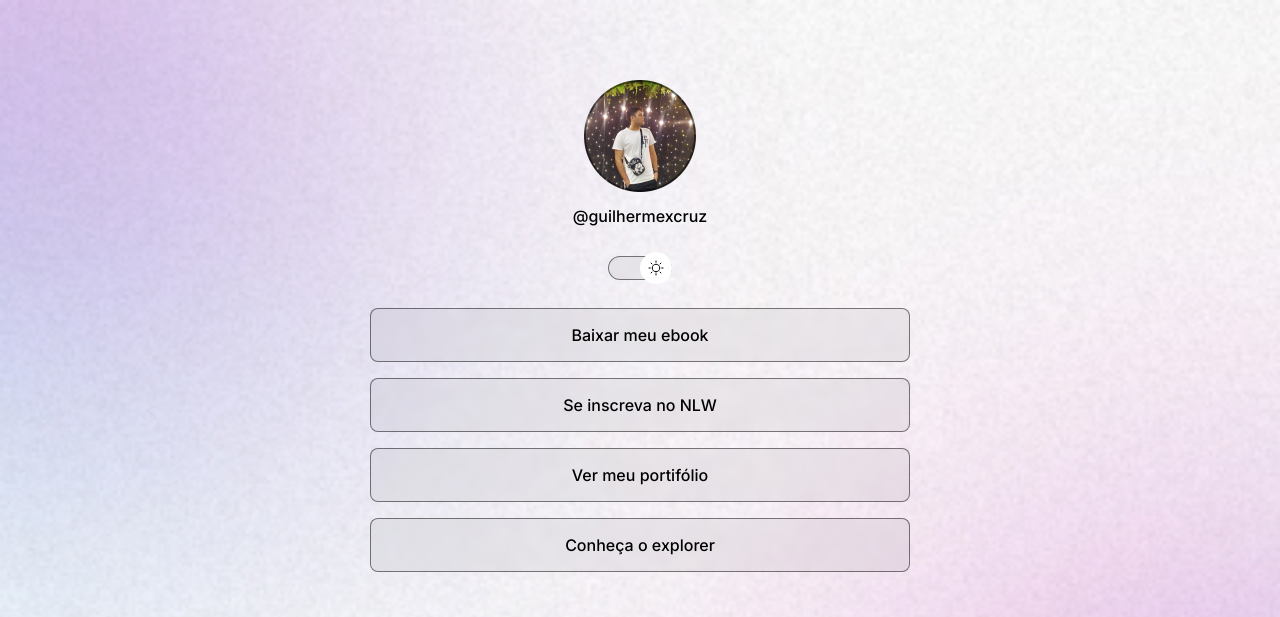
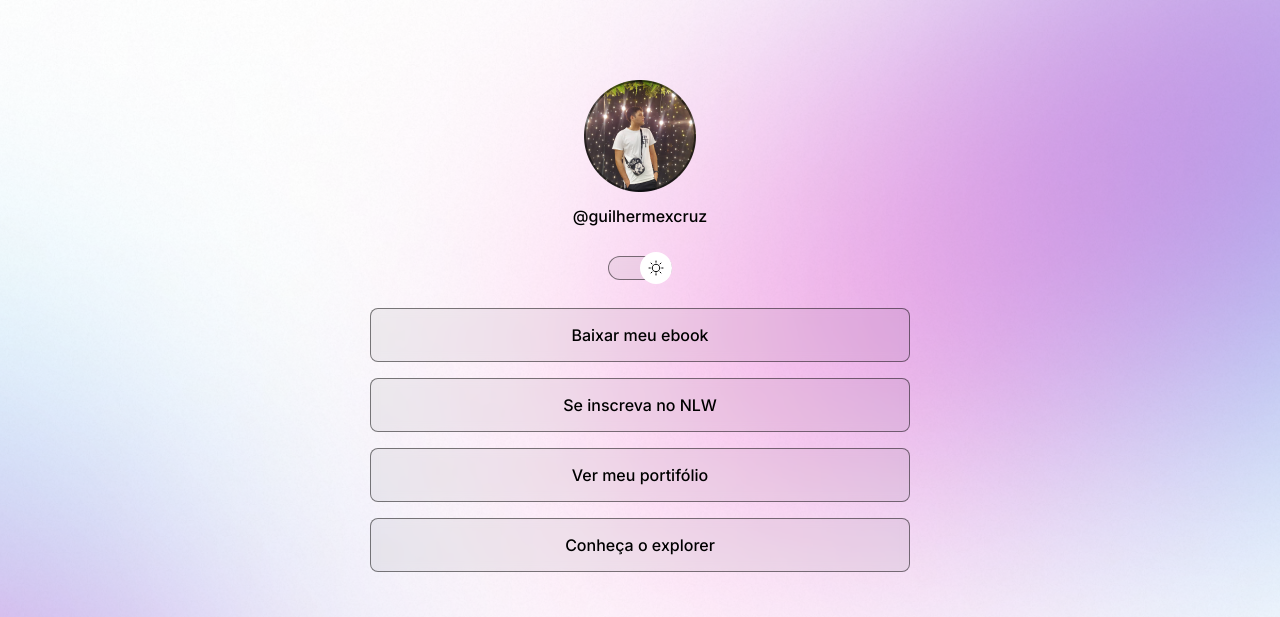
Before and after one commit to crux743/Meus-Projetos, a plain HTML site: page index.html in a window 1280 px wide. Shown: the top 617 px of the page. Drawn offline with nearby package versions, Linux system fonts and the light colour scheme; files whose address does not match are found by name.

Commit message:
change background based on media queries

```diff
--- a/style.css
+++ b/style.css
@@ -25,6 +25,7 @@
 }
 body {
   background: var(--bg-url) no-repeat top center/cover;
+  height: 100vh;
 }
 body * {
   font-family: "inter" , sans-serif ;
@@ -137,3 +138,13 @@ footer {
   text-align: center;
   font-size:14px;
 }
+
+/*media queries*/
+@media (min-width:700px) {
+  :root{
+    --bg-url: url(./assets/bg-desktop.png);
+  }
+  .light{
+    --bg-url: url(./assets/bg-desktop-light.png);
+  }
+}
```
Also changed, not shown: assets/bg-desktop-light.png (added), assets/bg-desktop.png (added), assets/script.js (renamed from script.js), index.html (line endings or trailing spaces).
